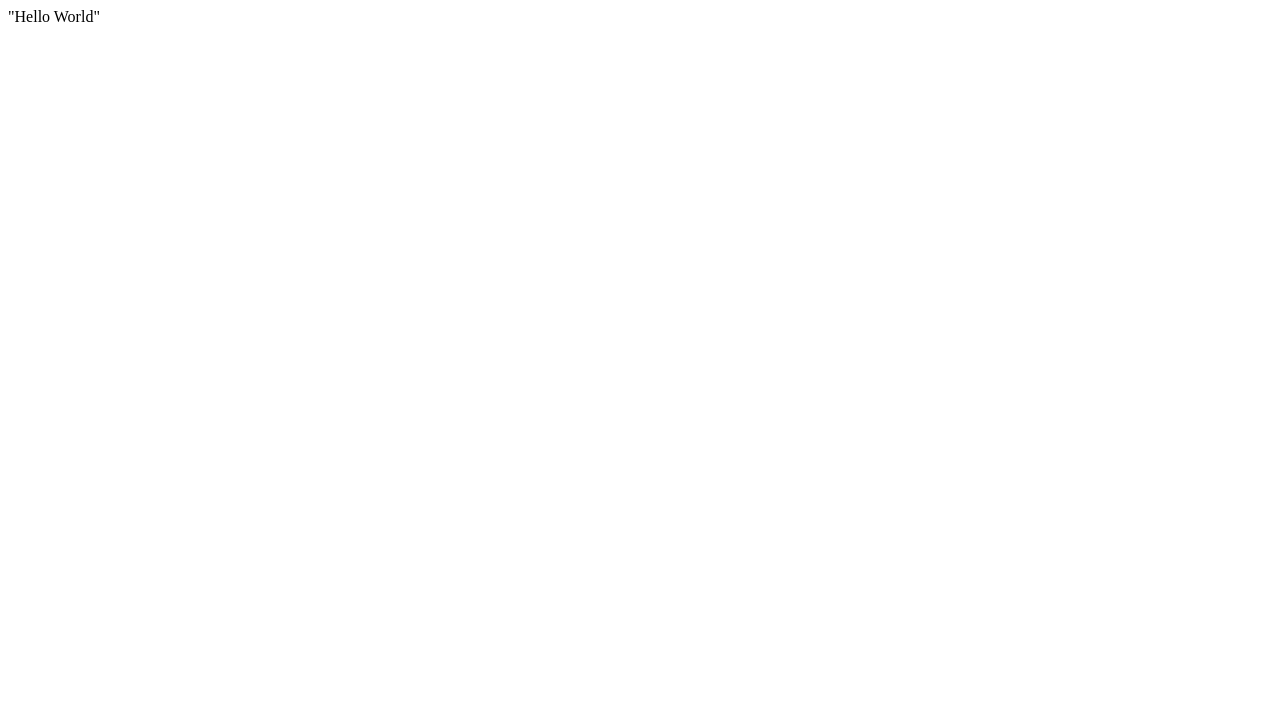
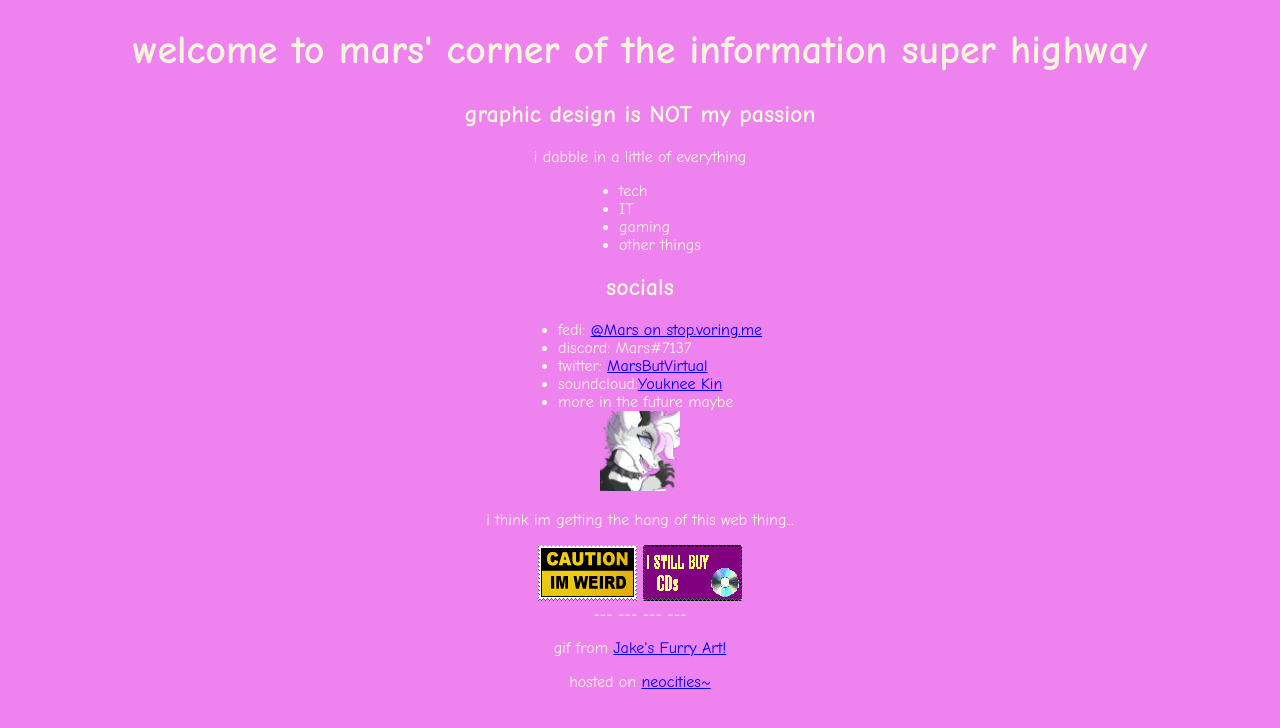
Before and after one commit to youkneekin/youkneekin.github.io, a plain HTML site: page index.html in a window 1280 px wide. Drawn offline with Linux system fonts and the light colour scheme; a script that the page names is missing.

Commit message:
Port Neocities site

```diff
--- a/index.html
+++ b/index.html
@@ -1 +1,74 @@
-"Hello World"
+<!DOCTYPE html>
+<html>
+  <head>
+    <meta charset="UTF-8">
+    <meta name="viewport" content="width=device-width, initial-scale=1.0">
+    <title>mars' little internet corner</title>
+    <link href="/style.css" rel="stylesheet" type="text/css" media="all">
+    <!-- MIDI Player Script -->
+      <script src='http://www.midijs.net/lib/midi.js'></script>
+      <script>MIDIjs.play('canyon.midi');</script>
+    <!-- end MIDI Player Script -->
+  </head>
+  <body>
+
+    <h1>welcome to mars' corner of the information super highway</h1>
+
+    <center>
+
+      <h2>graphic design is NOT my passion</h2>
+
+    </center>
+
+    <p>i dabble in a little of everything</p>
+
+    <ul>
+      <li>tech
+      <li>IT
+      <li>gaming
+      <li>other things
+    </ul>
+
+    <center>
+
+      <h2>socials</h2>
+
+    </center>
+
+    <ul>
+      <li>fedi: <a href="https://stop.voring.me/@mars">@Mars on stop.voring.me</a>
+      <li>discord: Mars#7137
+      <li>twitter: <a href="https://twitter.com/MarsButVirtual">MarsButVirtual</a>
+      <li>soundcloud:<a href="https://soundcloud.com/youkneekin">Youknee Kin</a>
+      <li>more in the future maybe
+    </ul>
+
+      <center>
+
+        <img src="hyp2.gif" width="80px" height="80px">
+
+      </center>
+
+    <p>i think im getting the hang of this web thing...</p>
+
+    <footer>
+
+      <center>
+
+        <!-- centered stamps -->
+          <img src="stamp-weird.jpg">
+          <img src="stamp-cd.jpg">
+        <!-- end  centered stamps -->
+
+        <div>--- --- --- ---</div>
+
+        <!-- credits -->
+          <p>gif from <a href="https://jacobart.carrd.co/#examples">Jake's Furry Art!</a></p>
+          <p>hosted on <a href="https://neocities.org"/>neocities~ </a></p>
+        <!-- end credits -->
+
+      </center>
+
+    </footer>
+  </body>
+</html>
--- /dev/null
+++ b/style.css
@@ -0,0 +1,25 @@
+/* CSS is how you can add style to your website, such as colors, fonts, and positioning of your
+   HTML content. To learn how to do something, just try searching Google for questions like
+   "how to change link color." */
+body {
+  background-image: url("none!");
+  background-color: #ee82ee;
+  color: beige;
+  font-family: "Comic Sans MS";
+}
+
+h1 {
+  font-size: 40px;
+  text-align: center;
+  font-family: "Comic Sans MS";
+}
+
+p {
+  text-align: center;
+}
+
+ul {
+  display: table;
+  margin: 0 auto;
+  text-align: left;
+}
```
Also changed, not shown: not_found.html (added, +20 -0 lines), asriel.png (added), barcade.ttf (added), bliss.jpg (added), checkr.png (added), favicon.ico (added), hyp2.gif (added), hypno.gif (added), neocities.png (added), stamp-cd.jpg (added), stamp-weird.jpg (added), 4 other files.
